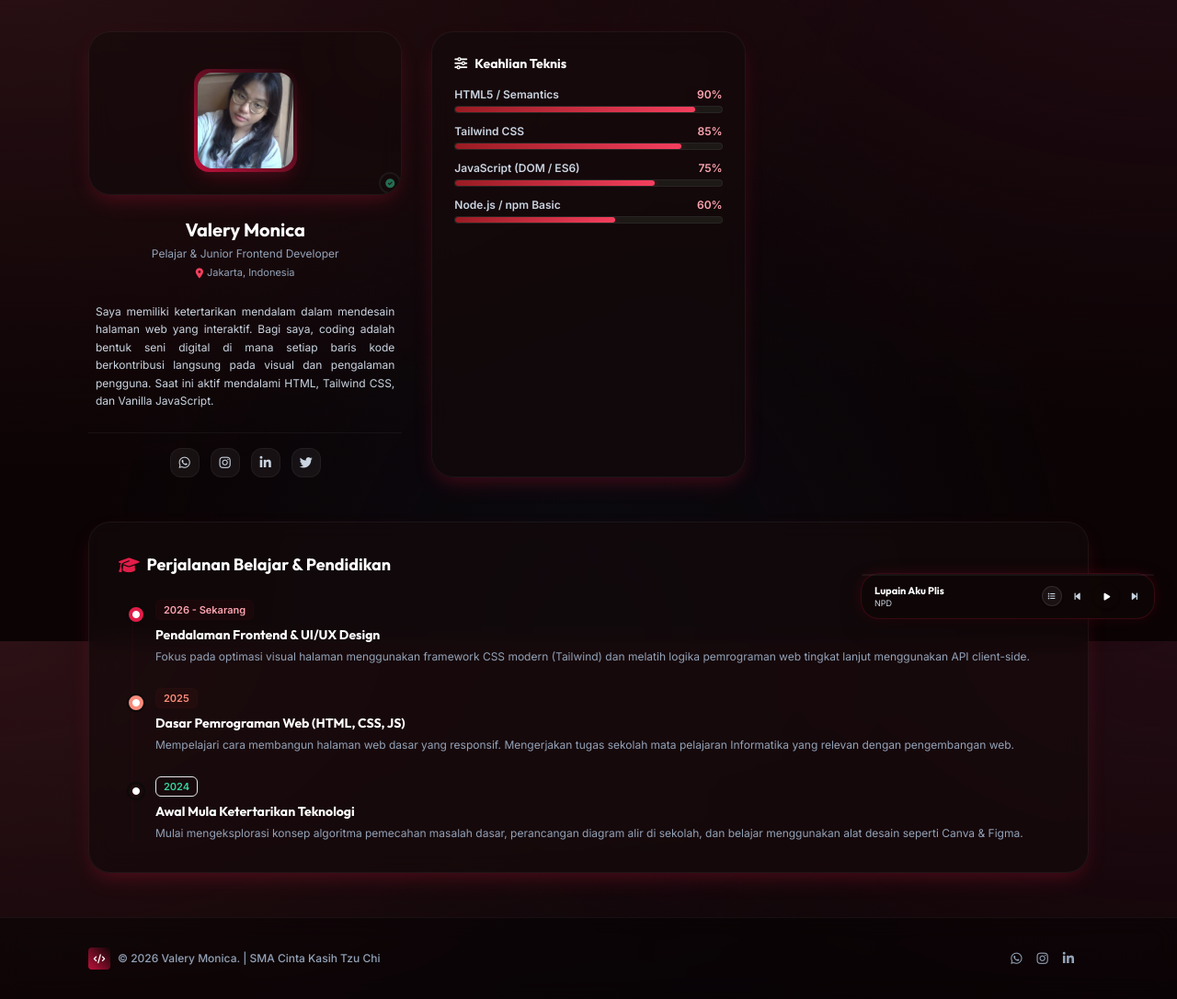
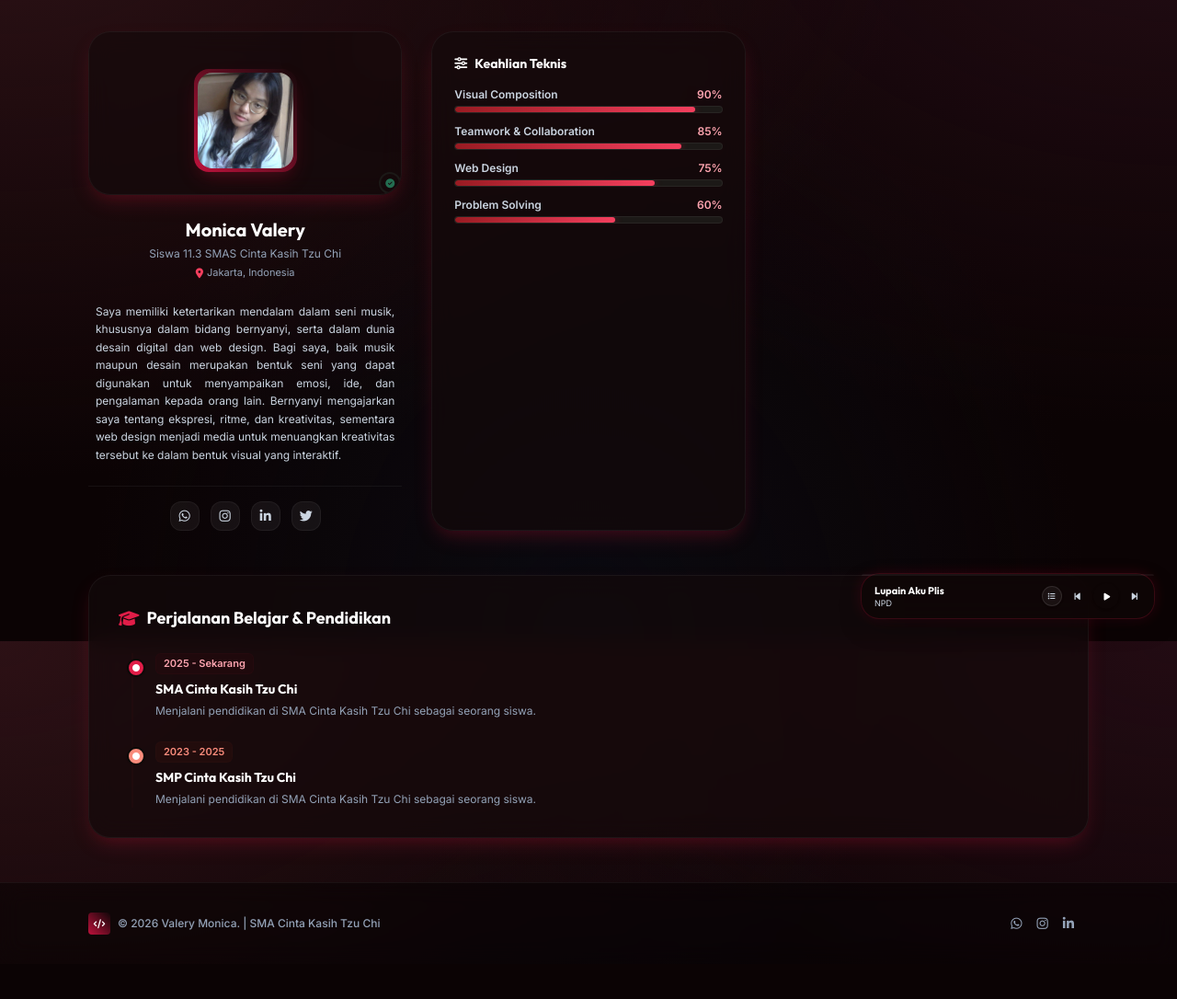
Before and after one commit to monmonnicav/Monica-Core, a plain HTML site: page profil.html in a window 1280 px wide. Shown: the part 103-1189 px from the top of the page at 92% size. After the commit the page ends 1151 px from the top, so only its background shows below. Drawn offline with nearby package versions, Linux system fonts and the light colour scheme.

Commit message:
Add files via upload

```diff
--- a/profil.html
+++ b/profil.html
@@ -190,8 +190,8 @@
           </div>
 
           <div class="space-y-1 text-center">
-            <h2 class="font-display font-bold text-xl text-white">Valery Monica</h2>
-            <p class="text-pastel-slate-450 text-xs">Pelajar & Junior Frontend Developer</p>
+            <h2 class="font-display font-bold text-xl text-white">Monica Valery</h2>
+            <p class="text-pastel-slate-450 text-xs">Siswa 11.3 SMAS Cinta Kasih Tzu Chi</p>
             <div class="flex items-center justify-center gap-1 text-[11px] text-pastel-slate-450 mt-1">
               <i class="fa-solid fa-location-dot text-pastel-red-600"></i>
               <span>Jakarta, Indonesia</span>
@@ -199,9 +199,12 @@
           </div>
 
           <p class="text-xs text-pastel-slate-350 leading-relaxed text-justify px-2">
-            Saya memiliki ketertarikan mendalam dalam mendesain halaman web yang interaktif. Bagi saya, coding adalah
-            bentuk seni digital di mana setiap baris kode berkontribusi langsung pada visual dan pengalaman pengguna.
-            Saat ini aktif mendalami HTML, Tailwind CSS, dan Vanilla JavaScript.
+            Saya memiliki ketertarikan mendalam dalam seni musik, khususnya dalam bidang bernyanyi, serta dalam dunia
+            desain digital dan web design. Bagi saya, baik musik maupun desain merupakan bentuk seni yang dapat
+            digunakan untuk menyampaikan emosi, ide, dan pengalaman kepada orang lain. Bernyanyi mengajarkan saya
+            tentang ekspresi, ritme, dan kreativitas, sementara web design menjadi media untuk menuangkan kreativitas
+            tersebut ke dalam bentuk visual yang interaktif.
+
           </p>
 
           <div class="pt-4 border-t border-white/5 flex items-center justify-center gap-3">
@@ -239,7 +242,7 @@
             <!-- Skill item -->
             <div class="space-y-1">
               <div class="flex justify-between text-xs font-semibold text-pastel-slate-350">
-                <span>HTML5 / Semantics</span>
+                <span>Visual Composition</span>
                 <span class="text-pastel-red-700">90%</span>
               </div>
               <div class="h-2 w-full bg-stone-900 rounded-full overflow-hidden border border-white/5">
@@ -252,7 +255,7 @@
             <!-- Skill item -->
             <div class="space-y-1">
               <div class="flex justify-between text-xs font-semibold text-pastel-slate-350">
-                <span>Tailwind CSS</span>
+                <span>Teamwork & Collaboration</span>
                 <span class="text-pastel-red-700">85%</span>
               </div>
               <div class="h-2 w-full bg-stone-900 rounded-full overflow-hidden border border-white/5">
@@ -265,7 +268,7 @@
             <!-- Skill item -->
             <div class="space-y-1">
               <div class="flex justify-between text-xs font-semibold text-pastel-slate-350">
-                <span>JavaScript (DOM / ES6)</span>
+                <span>Web Design</span>
                 <span class="text-pastel-red-700">75%</span>
               </div>
               <div class="h-2 w-full bg-stone-900 rounded-full overflow-hidden border border-white/5">
@@ -278,7 +281,7 @@
             <!-- Skill item -->
             <div class="space-y-1">
               <div class="flex justify-between text-xs font-semibold text-pastel-slate-350">
-                <span>Node.js / npm Basic</span>
+                <span>Problem Solving</span>
                 <span class="text-pastel-red-700">60%</span>
               </div>
               <div class="h-2 w-full bg-stone-900 rounded-full overflow-hidden border border-white/5">
@@ -311,12 +314,12 @@
                 <i class="fa-solid fa-circle"></i>
               </span>
               <span
-                class="text-[11px] font-semibold text-pastel-red-700 bg-pastel-red-50/20 px-2 py-0.5 rounded-md border border-pastel-red-100/10 inline-block mb-1.5">2026
+                class="text-[11px] font-semibold text-pastel-red-700 bg-pastel-red-50/20 px-2 py-0.5 rounded-md border border-pastel-red-100/10 inline-block mb-1.5">
+                2025
                 - Sekarang</span>
-              <h4 class="font-display font-bold text-white text-sm">Pendalaman Frontend & UI/UX Design</h4>
+              <h4 class="font-display font-bold text-white text-sm">SMA Cinta Kasih Tzu Chi</h4>
               <p class="text-xs text-pastel-slate-450 mt-1 leading-relaxed">
-                Fokus pada optimasi visual halaman menggunakan framework CSS modern (Tailwind) dan melatih logika
-                pemrograman web tingkat lanjut menggunakan API client-side.
+                Menjalani pendidikan di SMA Cinta Kasih Tzu Chi sebagai seorang siswa.
               </p>
             </div>
 
@@ -328,29 +331,15 @@
                 <i class="fa-solid fa-circle"></i>
               </span>
               <span
-                class="text-[11px] font-semibold text-pastel-warm-400 bg-pastel-warm-800/20 px-2 py-0.5 rounded-md border border-pastel-warm-800/10 inline-block mb-1.5">2025</span>
-              <h4 class="font-display font-bold text-white text-sm">Dasar Pemrograman Web (HTML, CSS, JS)</h4>
+                class="text-[11px] font-semibold text-pastel-warm-400 bg-pastel-warm-800/20 px-2 py-0.5 rounded-md border border-pastel-warm-800/10 inline-block mb-1.5">2023
+                - 2025</span>
+              <h4 class="font-display font-bold text-white text-sm">SMP Cinta Kasih Tzu Chi</h4>
               <p class="text-xs text-pastel-slate-450 mt-1 leading-relaxed">
-                Mempelajari cara membangun halaman web dasar yang responsif. Mengerjakan tugas sekolah mata pelajaran
-                Informatika yang relevan dengan pengembangan web.
+                Menjalani pendidikan di SMA Cinta Kasih Tzu Chi sebagai seorang siswa.
               </p>
             </div>
 
-            <!-- Timeline Item 3 -->
-            <div class="relative">
-              <!-- Bullet Icon -->
-              <span
-                class="absolute -left-[31px] top-1.5 w-4.5 h-4.5 rounded-full border-2 border-stone-950 bg-pastel-mint-300 flex items-center justify-center p-1 text-[8px] text-white shadow-sm">
-                <i class="fa-solid fa-circle"></i>
-              </span>
-              <span
-                class="text-[11px] font-semibold text-emerald-400 bg-pastel-mint-100/5 px-2 py-0.5 rounded-md border border-pastel-mint-100/10 inline-block mb-1.5">2024</span>
-              <h4 class="font-display font-bold text-white text-sm">Awal Mula Ketertarikan Teknologi</h4>
-              <p class="text-xs text-pastel-slate-450 mt-1 leading-relaxed">
-                Mulai mengeksplorasi konsep algoritma pemecahan masalah dasar, perancangan diagram alir di sekolah,
-                dan belajar menggunakan alat desain seperti Canva & Figma.
-              </p>
-            </div>
+
           </div>
         </div>
 
```
